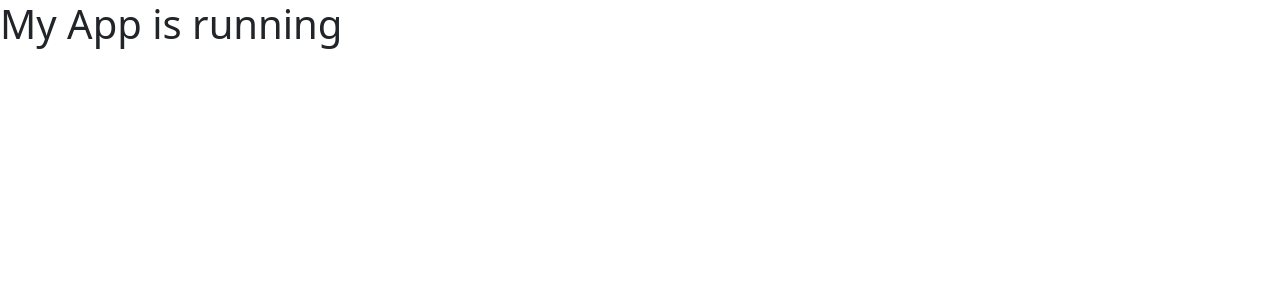
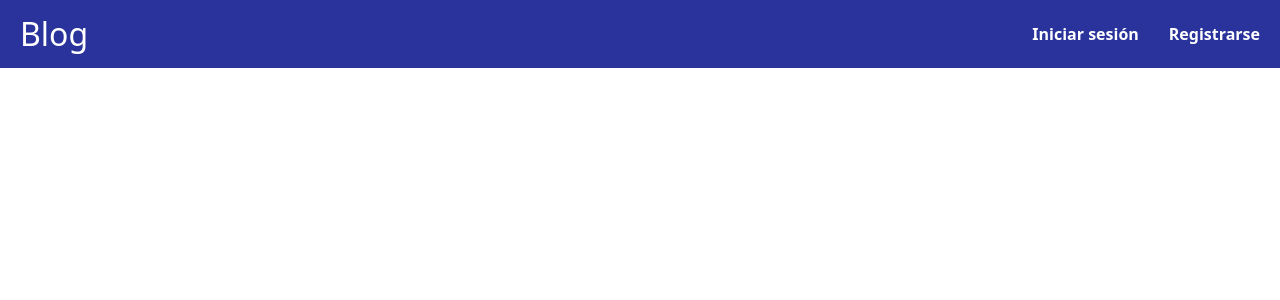
Before and after one commit to laatcode/mysql_blog, a React (Create React App) app in the folder frontend/: page / in a window 1280 px wide. Shown: the top 300 px of the page. Built offline with nearby package versions, Linux system fonts and the light colour scheme.

Commit message:
Adding Header component to frontend

```diff
--- /dev/null
+++ b/frontend/src/App.css
@@ -0,0 +1,4 @@
+* {
+    margin: 0;
+    box-sizing: border-box;
+}
--- a/frontend/src/App.jsx
+++ b/frontend/src/App.jsx
@@ -1,9 +1,11 @@
 import 'bootstrap/dist/css/bootstrap.min.css'
+import './App.css'
+import Header from './components/Header'
 
 const App = () => {
     return (
         <div className="App">
-            <h1>My App is running</h1>
+            <Header />
         </div>
     );
 }
--- /dev/null
+++ b/frontend/src/components/Header.jsx
@@ -0,0 +1,25 @@
+import './styles/Header.css'
+
+const Header = () => {
+    return (
+        <header className="header">
+            <div className="left">
+                <a href="/">Blog</a>
+            </div>
+            <div className="right">
+                <nav className='menu'>
+                    <ul>
+                        <li>
+                            <a href="/login">Iniciar sesión</a>
+                        </li>
+                        <li>
+                            <a href="/register">Registrarse</a>
+                        </li>
+                    </ul>
+                </nav>
+            </div>
+        </header>
+    )
+}
+
+export default Header
--- /dev/null
+++ b/frontend/src/components/styles/Header.css
@@ -0,0 +1,45 @@
+:root {
+    --bg-color: #29339B;
+    --text-color: #FFF;
+}
+
+.header {
+    padding: 10px 20px;
+    display: flex;
+    justify-content: space-between;
+    align-items: center;
+    background-color: var(--bg-color);
+    color: var(--text-color);
+
+    a {
+        text-decoration: none;
+        color: currentColor;
+    }
+
+    .left {
+        a {
+            font-size: 2rem;
+        }
+    }
+
+    .menu {
+        ul {
+            margin: 0;
+            padding: 0;
+            list-style: none;
+
+            li {
+                display: inline-block;
+                margin-left: 30px;
+
+                a {
+                    font-weight: bold;
+                }
+
+                a:hover {
+                    border-bottom: 3px solid currentColor;
+                }
+            }
+        }
+    }
+}
```
